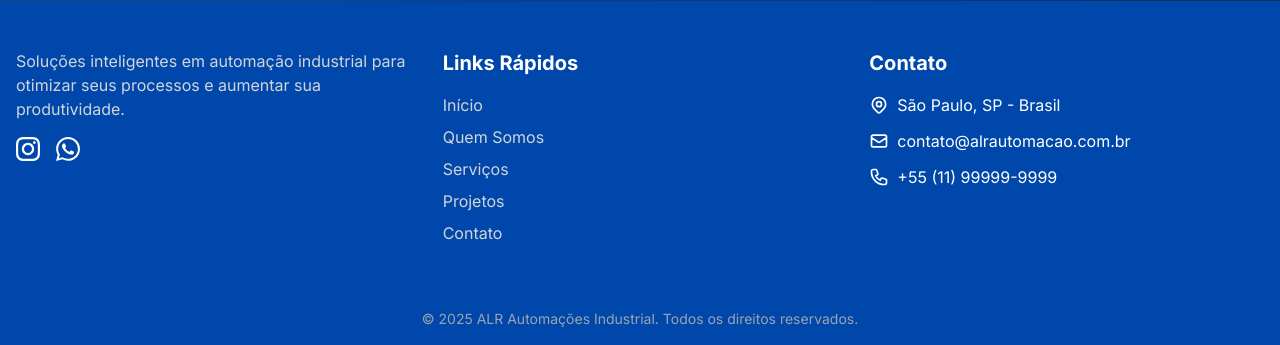
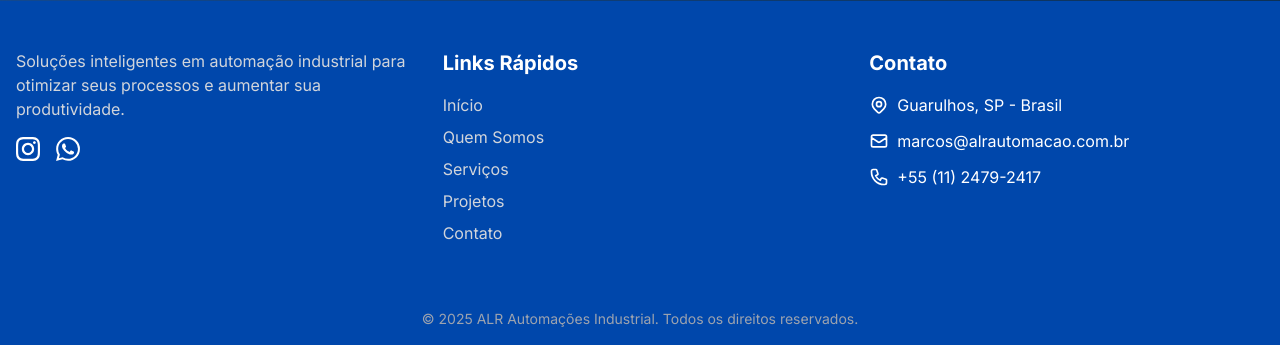
Before and after one commit to Tigerstec/alrautomacao, a PHP site: page /alrautomacao/index.php in a window 1280 px wide. Shown: the part 5805-6150 px from the top of the page. Run offline with PHP 8.4, Linux system fonts and the light colour scheme; some libraries are stand-ins or nearby versions.

Commit message:
Add files via upload

```diff
--- a/public/index.php
+++ b/public/index.php
@@ -9,8 +9,8 @@
     <link rel="stylesheet" href="public/assets/css/index.css">
 </head>
 <body class="font-sans text-gray-800 bg-light">
-    <header id="main-header" class="fixed w-full z-50 transition-all duration-500">
-<div id="header-container" class="opacity-90 !bg-light border-2 border-black max-w-7xl mx-auto px-4 py-4 mt-4 -black rounded-3xl text-white shadow-md transition-all duration-500">
+<header id="main-header" class="fixed w-full z-50 transition-all duration-500">
+    <div id="header-container" class="opacity-90 !bg-light border-2 border-black max-w-7xl mx-auto px-4 py-4 mt-4 -black rounded-3xl text-white shadow-md transition-all duration-500">
         <div class="flex justify-between items-center">
             <div class="flex items-center space-x-2">
                 <img src="public/assets/images/logo.png" alt="Logo" class="h-12">
@@ -28,7 +28,7 @@
             </div>
 
             <div class="md:hidden">
-                <button id="menu-toggle" class="text-white focus:outline-none">
+                <button id="menu-toggle" class="text-black focus:outline-none">
                     <svg class="h-6 w-6" fill="none" stroke="currentColor" viewBox="0 0 24 24" xmlns="http://www.w3.org/2000/svg">
                         <path stroke-linecap="round" stroke-linejoin="round" stroke-width="2" d="M4 6h16M4 12h16M4 18h16"></path>
                     </svg>
@@ -38,12 +38,15 @@
 
         <div id="mobile-menu" class="md:hidden hidden pt-4 pb-2 text-white">
             <div class="flex flex-col space-y-3">
-                <a href="#inicio" class="text-white hover:text-gray-400 font-medium">Início</a>
-                <a href="#quem-somos" class="text-white hover:text-gray-400 font-medium">Quem Somos</a>
-                <a href="#servicos" class="text-white hover:text-gray-400 font-medium">Serviços</a>
-                <a href="#projetos" class="text-white hover:text-gray-400 font-medium">Projetos</a>
-                <a href="#contato" class="text-white hover:text-gray-400 font-medium">Contato</a>
+                <a href="#inicio" class="text-black hover:text-blue-800 font-medium">Início</a>
+                <a href="#quem-somos" class="text-black hover:text-blue-800 font-medium">Quem Somos</a>
+                <a href="#servicos" class="text-black hover:text-blue-800 font-medium">Serviços</a>
+                <a href="#projetos" class="text-black hover:text-blue-800 font-medium">Projetos</a>
+                <a href="#contato" class="text-black hover:text-blue-800 font-medium">Contato</a>
             </div>
+            <button class="bg-red-500 hover:bg-red-600 text-white font-semibold py-2 px-6 rounded-full transition-all duration-300 hover:scale-105">
+                    <a href="login">Log in</a>
+                </button>
         </div>
     </div>
 </header>
@@ -538,12 +541,12 @@
                     Soluções inteligentes em automação industrial para otimizar seus processos e aumentar sua produtividade.
                 </p>
                 <div class="flex justify-center md:justify-start space-x-4">
-                    <a href="#" target="_blank" class="hover:text-accent transition-colors duration-300">
+                    <a href="https://www.instagram.com/alr.automacao?igsh=MTVpanIxcHI5aTl6YQ==" target="_blank" class="hover:text-accent transition-colors duration-300">
                         <svg class="w-6 h-6 fill-current" viewBox="0 0 24 24">
                             <path d="M12 2.163c3.204 0 3.584.012 4.85.07 3.252.148 4.771 1.691 4.919 4.919.058 1.265.069 1.645.069 4.849 0 3.205-.012 3.584-.069 4.849-.149 3.225-1.664 4.771-4.919 4.919-1.266.058-1.644.07-4.85.07-3.204 0-3.584-.012-4.849-.07-3.26-.149-4.771-1.699-4.919-4.92-.058-1.265-.07-1.644-.07-4.849 0-3.204.013-3.583.07-4.849.149-3.227 1.664-4.771 4.919-4.919 1.266-.057 1.645-.069 4.849-.069zm0-2.163c-3.259 0-3.667.014-4.947.072-4.358.2-6.78 2.618-6.98 6.98-.059 1.281-.073 1.689-.073 4.948 0 3.259.014 3.668.072 4.948.2 4.358 2.618 6.78 6.98 6.98 1.281.058 1.689.072 4.948.072 3.259 0 3.668-.014 4.948-.072 4.354-.2 6.782-2.618 6.979-6.98.059-1.28.073-1.689.073-4.948 0-3.259-.014-3.667-.072-4.947-.196-4.354-2.617-6.78-6.979-6.98-1.281-.059-1.69-.073-4.949-.073zm0 5.838c-3.403 0-6.162 2.759-6.162 6.162s2.759 6.163 6.162 6.163 6.162-2.759 6.162-6.163c0-3.403-2.759-6.162-6.162-6.162zm0 10.162c-2.209 0-4-1.79-4-4 0-2.209 1.791-4 4-4s4 1.791 4 4c0 2.21-1.791 4-4 4zm6.406-11.845c-.796 0-1.441.645-1.441 1.44s.645 1.44 1.441 1.44c.795 0 1.439-.645 1.439-1.44s-.644-1.44-1.439-1.44z"/>
                         </svg>
                     </a>
-                    <a href="#" target="_blank" class="hover:text-accent transition-colors duration-300">
+                    <a href="https://whatsapp.com" target="_blank" class="hover:text-accent transition-colors duration-300">
                         <svg class="w-6 h-6 fill-current" viewBox="0 0 24 24">
                             <path d="M17.472 14.382c-.297-.149-1.758-.867-2.03-.967-.273-.099-.471-.148-.67.15-.197.297-.767.966-.94 1.164-.173.199-.347.223-.644.075-.297-.15-1.255-.463-2.39-1.475-.883-.788-1.48-1.761-1.653-2.059-.173-.297-.018-.458.13-.606.134-.133.298-.347.446-.52.149-.174.198-.298.298-.497.099-.198.05-.371-.025-.52-.075-.149-.669-1.612-.916-2.207-.242-.579-.487-.5-.669-.51-.173-.008-.371-.01-.57-.01-.198 0-.52.074-.792.372-.272.297-1.04 1.016-1.04 2.479 0 1.462 1.065 2.875 1.213 3.074.149.198 2.096 3.2 5.077 4.487.709.306 1.262.489 1.694.625.712.227 1.36.195 1.871.118.571-.085 1.758-.719 2.006-1.413.248-.694.248-1.289.173-1.413-.074-.124-.272-.198-.57-.347m-5.421 7.403h-.004a9.87 9.87 0 01-5.031-1.378l-.361-.214-3.741.982.998-3.648-.235-.374a9.86 9.86 0 01-1.51-5.26c.001-5.45 4.436-9.884 9.888-9.884 2.64 0 5.122 1.03 6.988 2.898a9.825 9.825 0 012.893 6.994c-.003 5.45-4.437 9.884-9.885 9.884m8.413-18.297A11.815 11.815 0 0012.05 0C5.495 0 .16 5.335.157 11.892c0 2.096.547 4.142 1.588 5.945L.057 24l6.305-1.654a11.882 11.882 0 005.683 1.448h.005c6.554 0 11.89-5.335 11.893-11.893a11.821 11.821 0 00-3.48-8.413z"/>
                         </svg>
@@ -570,19 +573,19 @@
                             <path stroke-linecap="round" stroke-linejoin="round" stroke-width="2" d="M17.657 16.657L13.414 20.9a1.998 1.998 0 01-2.827 0l-4.244-4.243a8 8 0 1111.314 0z"/>
                             <path stroke-linecap="round" stroke-linejoin="round" stroke-width="2" d="M15 11a3 3 0 11-6 0 3 3 0 016 0z"/>
                         </svg>
-                        São Paulo, SP - Brasil
+                        Guarulhos, SP - Brasil
                     </p>
                     <p class="flex items-center justify-center md:justify-start">
                         <svg class="w-5 h-5 mr-2" fill="none" stroke="currentColor" viewBox="0 0 24 24">
                             <path stroke-linecap="round" stroke-linejoin="round" stroke-width="2" d="M3 8l7.89 5.26a2 2 0 002.22 0L21 8M5 19h14a2 2 0 002-2V7a2 2 0 00-2-2H5a2 2 0 00-2 2v10a2 2 0 002 2z"/>
                         </svg>
-                        contato@alrautomacao.com.br
+                        marcos@alrautomacao.com.br
                     </p>
                     <p class="flex items-center justify-center md:justify-start">
                         <svg class="w-5 h-5 mr-2" fill="none" stroke="currentColor" viewBox="0 0 24 24">
                             <path stroke-linecap="round" stroke-linejoin="round" stroke-width="2" d="M3 5a2 2 0 012-2h3.28a1 1 0 01.948.684l1.498 4.493a1 1 0 01-.502 1.21l-2.257 1.13a11.042 11.042 0 005.516 5.516l1.13-2.257a1 1 0 011.21-.502l4.493 1.498a1 1 0 01.684.949V19a2 2 0 01-2 2h-1C9.716 21 3 14.284 3 6V5z"/>
                         </svg>
-                        +55 (11) 99999-9999
+                        +55 (11) 2479-2417
                     </p>
                 </div>
             </div>
@@ -639,5 +642,4 @@
         });
     </script>
 </body>
-
 </html>
```
Also changed, not shown: public/assets/images/Bausano.png (added), public/assets/images/Extrusora.png (added).
